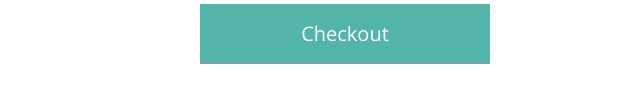
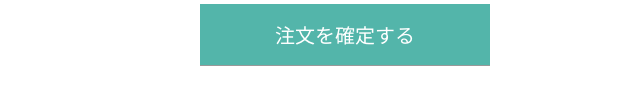
Before and after one commit to nish-atack/cart_testA, a plain HTML site: page index.html in a window 1280 px wide. Shown: the part 918-1022 px from the top of the page, 640-1280 px from the left. Drawn offline with nearby package versions, Linux system fonts and the light colour scheme.

Commit message:
Update index.html

```diff
--- a/index.html
+++ b/index.html
@@ -136,7 +136,7 @@
 
 			<div class="right">
 				<h1 class="total">Total: <span>177.16</span>€</h1>
-				<a class="btn">Checkout</a>
+				<a class="btn">注文を確定する</a>
 			</div>
 
 		</div>
```
